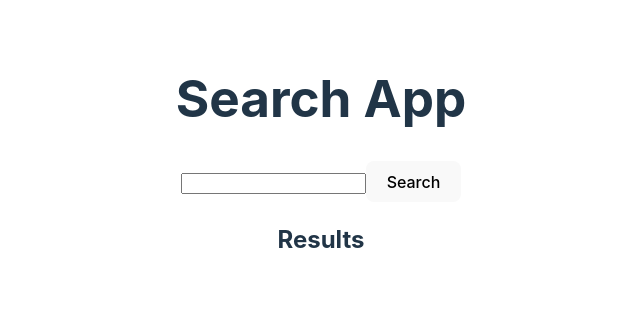
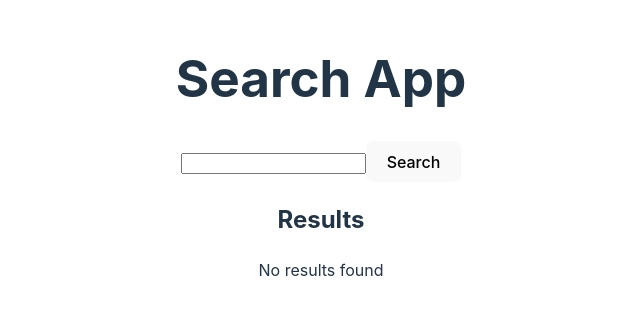
Before and after one commit to stanrocks/rs-react-app, a React (Vite) app: page / in a window 1280 px wide. Shown: the part 243-558 px from the top of the page, without its empty margins (319-959 px from the left). Built offline with nearby package versions, Linux system fonts and the light colour scheme.

Commit message:
feat: implement basic display of loader and error message

```diff
--- a/src/App.tsx
+++ b/src/App.tsx
@@ -9,6 +9,7 @@ interface SearchState {
   searchTerm: string;
   results: SearchItems;
   error: string | null;
+  loading: boolean;
 }
 
 class App extends Component<Record<string, never>, SearchState> {
@@ -16,6 +17,7 @@ class App extends Component<Record<string, never>, SearchState> {
     searchTerm: '',
     results: [] as SearchItems,
     error: null,
+    loading: false,
   };
 
   handleSearchChange = (event: React.ChangeEvent<HTMLInputElement>) => {
@@ -27,20 +29,26 @@ class App extends Component<Record<string, never>, SearchState> {
   };
 
   fetchData = (searchTerm: string = this.state.searchTerm) => {
-    this.setState({ error: null });
+    this.setState({ error: null, loading: true });
 
-    stapiService.searchCharacters(searchTerm).then((apiResult) => {
+    stapiService
+      .searchCharacters(searchTerm)
+      .then((apiResult) => {
+        this.setState({ loading: false });
         if (apiResult.data) {
           this.setState({ results: apiResult.data });
         } else if (apiResult.error) {
           console.log(apiResult.error);
           this.setState({ error: apiResult.error.message });
         }
+      })
+      .catch(() => {
+        this.setState({ loading: false, error: 'An error occurred' });
       });
   };
 
   render() {
-    const { searchTerm } = this.state;
+    const { searchTerm, loading, error } = this.state;
 
     return (
       <div>
@@ -50,7 +58,11 @@ class App extends Component<Record<string, never>, SearchState> {
           onSearchChange={this.handleSearchChange}
           onSearch={this.handleSearch}
         />
-        <SearchResult items={this.state.results} />
+        <SearchResult
+          items={this.state.results}
+          loading={loading}
+          error={error}
+        />
         {/* TODO - button to induce error */}
       </div>
     );
--- a/src/components/SearchResults.tsx
+++ b/src/components/SearchResults.tsx
@@ -4,15 +4,20 @@ import { SearchItems } from '../types/searchItems';
 
 interface SearchResultsProps {
   items: SearchItems;
+  loading: boolean;
+  error: string | null;
 }
 
 class SearchResult extends Component<SearchResultsProps> {
   render() {
+    const { items, loading, error } = this.props;
     return (
       <>
         <h2>Results</h2>
-        {/* TODO - check for errors. Show cardList if no errors */}
-        <CardList items={this.props.items} />
+        {loading && <p>Loading...</p>}
+        {error && <p>Error: {this.props.error}</p>}
+        {items?.length === 0 && !loading && !error && <p>No results found</p>}
+        {items?.length > 0 && !loading && !error && <CardList items={items} />}
       </>
     );
   }
```
Lines whose indentation alone changed are shown as unchanged.
